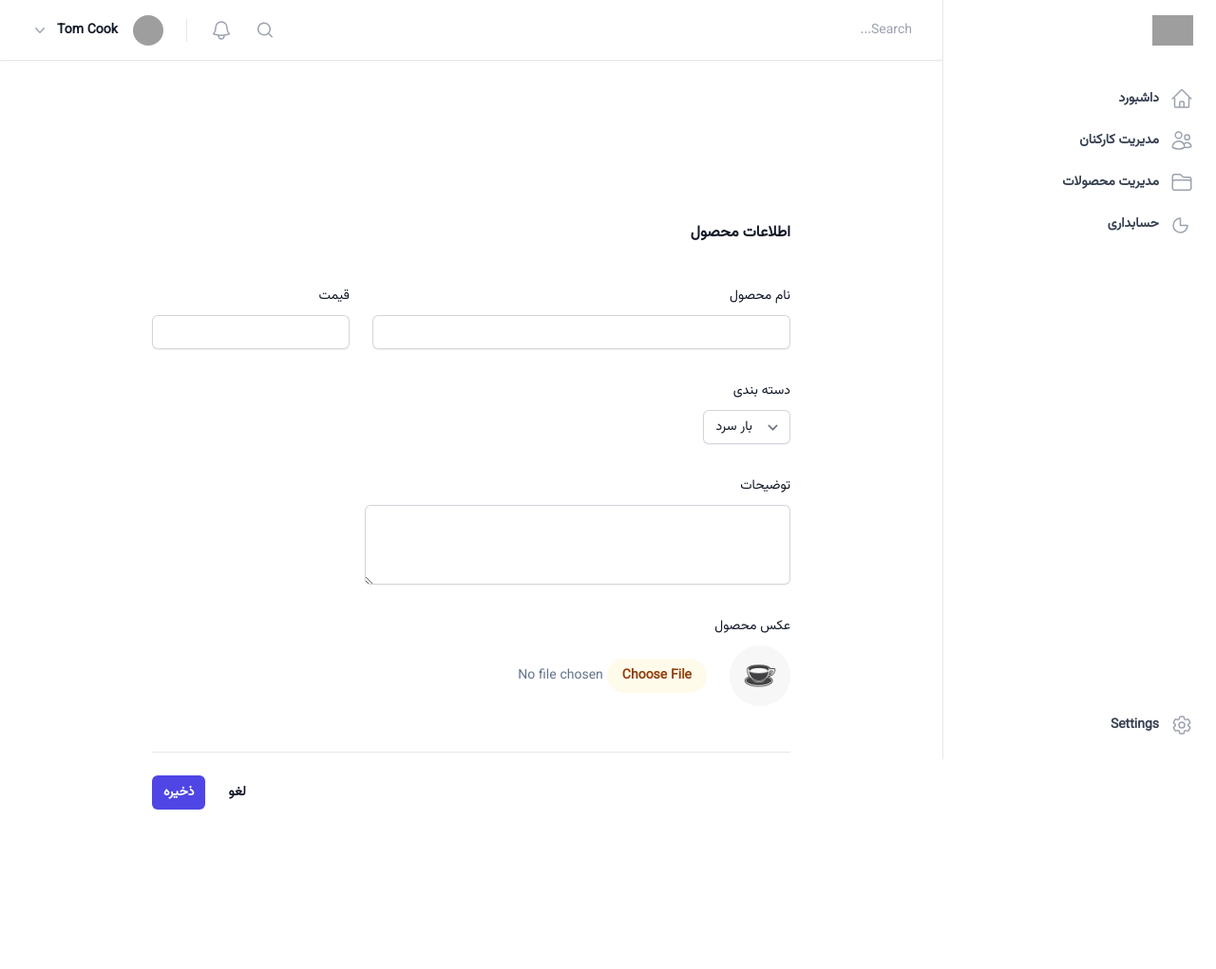
After one commit to Erfaani/CafQaf, a Django app: page /dashboard/products/add_change_product/ in a window 1280 px wide. The commit adds this page. Shown: the whole page at 95% size. Run offline with Django 4.2, Linux system fonts and the light colour scheme; data comes from the database, SQL or seed files in the repository; some libraries are stand-ins or nearby versions; grey boxes are pictures that could not be loaded.

Commit message:
Refactor image handling in image_input.html and update product_item.html and products.html templates

```diff
--- /dev/null
+++ b/dashboard/templates/add_change_product.html
@@ -0,0 +1,123 @@
+{% extends "dashboard.html" %}
+
+{% block title %}
+    {% if category %}
+        تغییر محصول
+    {% else %}
+        ساخت محصول
+    {% endif %}
+{% endblock title %}
+
+{% block dashboard_content %}
+
+<div class="mx-auto max-w-7xl px-4 py-24 sm:px-6 sm:py-32 lg:px-8">
+        <div class="mx-auto max-w-2xl">
+
+            <form method="post" enctype="multipart/form-data" {% if category %}
+                action="{% url 'change_product' product.id %}"
+                {% else %}
+                action="{% url 'add_product' %}"
+                {% endif %}>
+                {% csrf_token %}
+                <div class="space-y-12">
+                    <div class="border-b border-gray-900/10 pb-12">
+                        <h2 class="text-base font-semibold leading-7 text-gray-900">اطلاعات محصول</h2>
+
+                        <div class="mt-10 grid grid-cols-1 gap-x-6 gap-y-8 sm:grid-cols-6">
+                            <div class="sm:col-span-4">
+                                <label for="name"
+                                    class="block text-sm font-medium leading-6 text-gray-900">نام محصول</label>
+                                <div class="mt-2">
+                                    <div
+                                        class="flex rounded-md shadow-sm ring-1 ring-inset ring-gray-300 focus-within:ring-2 focus-within:ring-inset focus-within:ring-indigo-600 sm:max-w-md">
+                                        <input type="text" name="name" id="name"
+                                            class="block flex-1 border-0 bg-transparent py-1.5 pl-1 text-gray-900 placeholder:text-gray-400 focus:ring-0 sm:text-sm sm:leading-6"
+                                            required
+                                            {% if product %}
+                                                value="{{ product.name }}"
+                                            {% endif %}
+                                            >
+                                    </div>
+                                </div>
+                            </div>
+
+                            <div class="sm:col-span-2">
+                                <label for="price"
+                                    class="block text-sm font-medium leading-6 text-gray-900">قیمت</label>
+                                <div class="mt-2">
+                                    <div
+                                        class="flex rounded-md shadow-sm ring-1 ring-inset ring-gray-300 focus-within:ring-2 focus-within:ring-inset focus-within:ring-indigo-600 sm:max-w-md">
+                                        <input type="number" name="price" id="price"
+                                            class="block flex-1 border-0 bg-transparent py-1.5 pl-1 text-gray-900 placeholder:text-gray-400 focus:ring-0 sm:text-sm sm:leading-6"
+                                            required
+                                            {% if product %}
+                                                value="{{ product.price }}"
+                                            {% endif %}
+                                            >
+                                    </div>
+                                </div>
+
+                            </div>
+
+                            <div>
+                                <label for="category"
+                                    class="block text-sm font-medium leading-6 text-gray-900">دسته بندی</label>
+                                <div class="mt-2">
+                                    <div
+                                        class="flex rounded-md shadow-sm ring-1 ring-inset ring-gray-300 focus-within:ring-2 focus-within:ring-inset focus-within:ring-indigo-600 sm:max-w-md">
+                                        <select name="category" id="category"
+                                            class="block flex-1 border-0 bg-transparent py-1.5 pl-1 text-gray-900 placeholder:text-gray-400 focus:ring-0 sm:text-sm sm:leading-6"
+                                            required>
+                                            {% for category in categories %}
+                                                <option value="{{ category.id }}"
+                                                    {% if product and product.category.id == category.id %}
+                                                        selected
+                                                    {% endif %}
+                                                    >{{ category.name }}</option>
+                                            {% endfor %}
+                                        </select>
+                                    </div>
+                                </div>
+                            </div>
+
+
+                            <div class="sm:col-span-6">
+                                <label for="description"
+                                    class="block text-sm font-medium leading-6 text-gray-900">توضیحات</label>
+                                <div class="mt-2">
+                                    <div
+                                        class="flex rounded-md shadow-sm ring-1 ring-inset ring-gray-300 focus-within:ring-2 focus-within:ring-inset focus-within:ring-indigo-600 sm:max-w-md">
+                                        <textarea name="description" id="description" rows="3"
+                                            class="block flex-1 border-0 bg-transparent py-1.5 pl-1 text-gray-900 placeholder:text-gray-400 focus:ring-0 sm:text-sm sm:leading-6"
+                                            required
+                                            >{% if product %}{{ product.description }}{% endif %}</textarea>
+                                    </div>
+                                </div>
+                            </div>
+
+                            <div class="col-span-full">
+                            <label for="image" class="block text-sm font-medium leading-6 text-gray-900"
+                                >عکس محصول</label
+                            >
+
+                            {% include "dashboard/components/image_input.html" with image_url=product.image.url %}
+                            </div>
+
+                        </div>
+                    </div>
+
+                </div>
+
+                <div class="mt-6 flex items-center justify-end gap-x-6">
+                    <a href="{% url 'product_management' %}" class="text-sm font-semibold leading-6 text-gray-900">لغو</a>
+                    <button type="submit"
+                        class="rounded-md bg-indigo-600 px-3 py-2 text-sm font-semibold text-white shadow-sm hover:bg-indigo-500 focus-visible:outline focus-visible:outline-2 focus-visible:outline-offset-2 focus-visible:outline-indigo-600">ذخیره</button>
+                </div>
+            </form>
+
+        </div>
+    </div>
+
+
+
+{% endblock dashboard_content %}
--- a/dashboard/templates/dashboard/components/product_item.html
+++ b/dashboard/templates/dashboard/components/product_item.html
@@ -23,7 +23,7 @@
     <div class="-mt-px flex divide-x divide-gray-200">
       <div class="flex w-0 flex-1">
         <a
-          href="mailto:janecooper@example.com"
+          href="{% url 'change_product' product.id %}"
           class="relative -mr-px inline-flex w-0 flex-1 items-center justify-center gap-x-3 rounded-bl-lg border border-transparent py-4 text-sm font-semibold text-gray-900"
         >
           تغییر
@@ -31,7 +31,7 @@
       </div>
       <div class="-ml-px flex w-0 flex-1">
         <a
-          href="tel:+1-202-555-0170"
+          href="{% url 'delete_product' product.id %}"
           class="relative inline-flex w-0 flex-1 items-center justify-center gap-x-3 rounded-br-lg border border-transparent py-4 text-sm font-semibold text-red-600"
         >
           حذف
--- a/dashboard/templates/products.html
+++ b/dashboard/templates/products.html
@@ -65,7 +65,7 @@
                     همه محصولات
                 {% endif %}
             </h2>
-            <a href="#" class="text-sm font-medium text-indigo-600 hover:text-indigo-500">
+            <a href="{% url 'add_product' %}" class="text-sm font-medium text-indigo-600 hover:text-indigo-500">
                 افزودن محصول جدید
             </a>
         </div>
--- a/dashboard/urls.py
+++ b/dashboard/urls.py
@@ -10,6 +10,8 @@ from .views import (
     delete_category,
     add_change_table,
     delete_table,
+    add_change_product,
+    delete_product
 )
 
 urlpatterns = [
@@ -38,4 +40,15 @@ urlpatterns = [
         name="change_table",
     ),
     path("products/delete_table/<int:table_id>", delete_table, name="delete_table"),
+    path("products/add_change_product/", add_change_product, name="add_product"),
+    path(
+        "products/add_change_product/<int:product_id>",
+        add_change_product,
+        name="change_product",
+    ),
+    path(
+        "products/delete_product/<int:product_id>",
+        delete_product,
+        name="delete_product",
+    ),
 ]
--- a/dashboard/views.py
+++ b/dashboard/views.py
@@ -158,3 +158,38 @@ def delete_table(request, table_id):
     table = Table.objects.get(id=table_id)
     table.delete()
     return redirect("product_management")
+
+
+def add_change_product(request, product_id=None):
+    product = None
+    if product_id:
+        product = Product.objects.get(id=product_id)
+
+    if request.method == "POST":
+        name = request.POST["name"]
+        price = request.POST["price"]
+        category = Category.objects.get(id=request.POST["category"])
+        image = None
+        if request.FILES:
+            image = request.FILES.get("image")
+        if product:
+            product.name = name
+            product.price = price
+            product.category = category
+            if image:
+                product.image = image
+            product.save()
+        else:
+            Product.objects.create(
+                name=name, price=price, category=category, image=image
+            )
+        return redirect("product_management")
+    categories = Category.objects.all()
+    return render(
+        request, "add_change_product.html", {"product": product, "categories": categories}
+    )
+
+def delete_product(request, product_id):
+    product = Product.objects.get(id=product_id)
+    product.delete()
+    return redirect("product_management")
```
Also changed, not shown: dashboard/templates/dashboard/components/image_input.html (+3 -10 lines).
